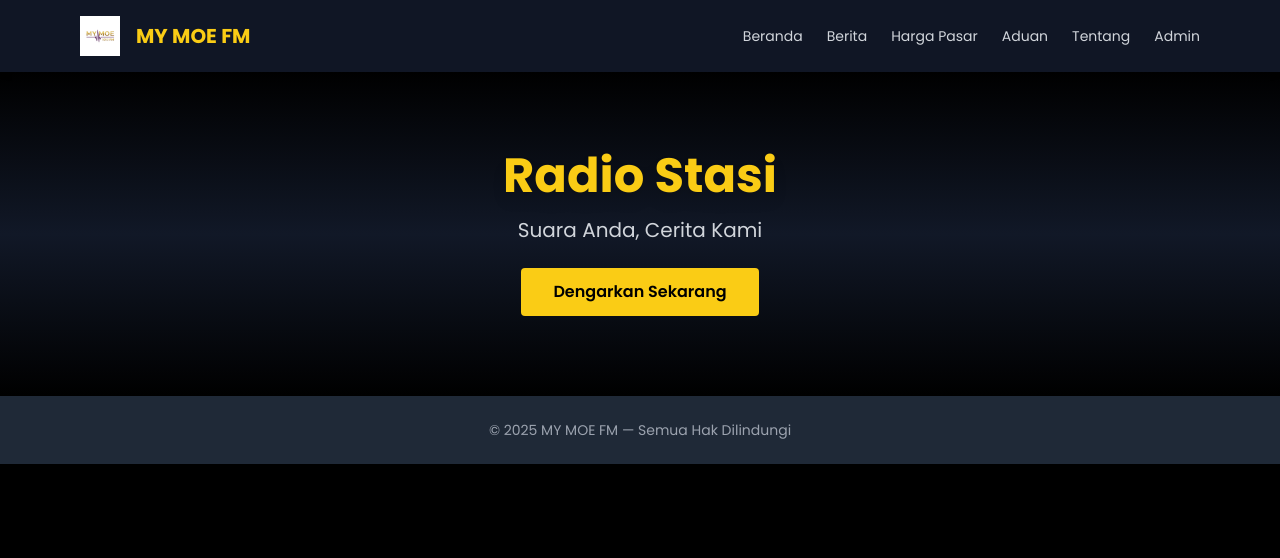
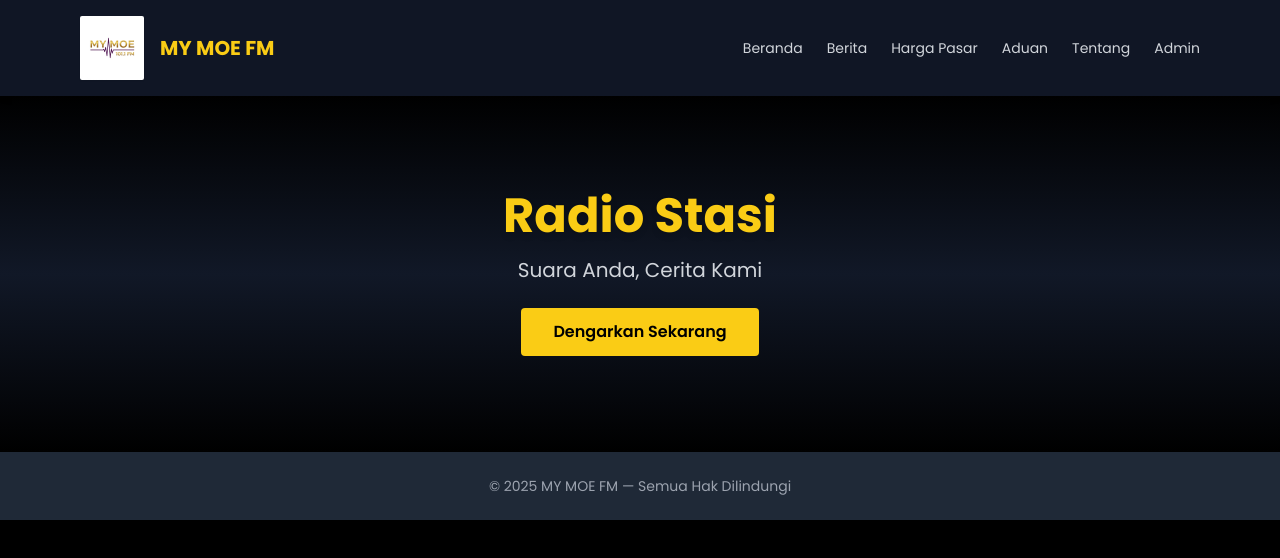
Before and after one commit to Papsall17/MyMoeFM, a website: page index.html in a window 1280 px wide. Drawn offline with nearby package versions, Linux system fonts and the light colour scheme.

Commit message:
Update index.html

```diff
--- a/index.html
+++ b/index.html
@@ -11,9 +11,11 @@
     <!-- Google Fonts: Poppins -->
     <link href="https://fonts.googleapis.com/css2?family=Poppins:wght@400;600;700&display=swap" rel="stylesheet" />
 
-    <!-- Custom Font Setup -->
+    <!-- Font Setup -->
     <style>
-      body { font-family: 'Poppins', sans-serif; }
+      body {
+        font-family: 'Poppins', sans-serif;
+      }
     </style>
   </head>
 
@@ -23,8 +25,8 @@
     <header class="sticky top-0 z-50 bg-gray-900 bg-opacity-95 shadow-md">
       <div class="max-w-6xl mx-auto px-4 py-4 flex items-center justify-between">
         <div class="flex items-center space-x-4">
-          <!-- Logo from root folder -->
-          <img src="logo.png" alt="Logo MY MOE FM" class="h-10 w-auto" />
+          <!-- Gambar Logo -->
+          <img src="logo.png" alt="Logo MY MOE FM" class="h-16 w-auto rounded-sm shadow-sm" />
           <span class="text-yellow-400 font-bold text-xl">MY MOE FM</span>
         </div>
         <nav class="hidden md:flex space-x-6 text-gray-300 text-sm font-medium">
@@ -39,8 +41,8 @@
     </header>
 
     <!-- Hero Section -->
-    <section class="text-center py-20 bg-gradient-to-b from-black via-gray-900 to-black">
-      <h1 class="text-5xl font-bold text-yellow-400 mb-4 drop-shadow-lg">Radio Stasi</h1>
+    <section class="text-center py-24 bg-gradient-to-b from-black via-gray-900 to-black">
+      <h1 class="text-5xl font-bold text-yellow-400 mb-4 drop-shadow-md">Radio Stasi</h1>
       <p class="text-xl text-gray-300 mb-6">Suara Anda, Cerita Kami</p>
       <a href="#play" class="inline-block px-8 py-3 bg-yellow-400 text-black font-semibold rounded hover:bg-yellow-300 transition">
         Dengarkan Sekarang
```
